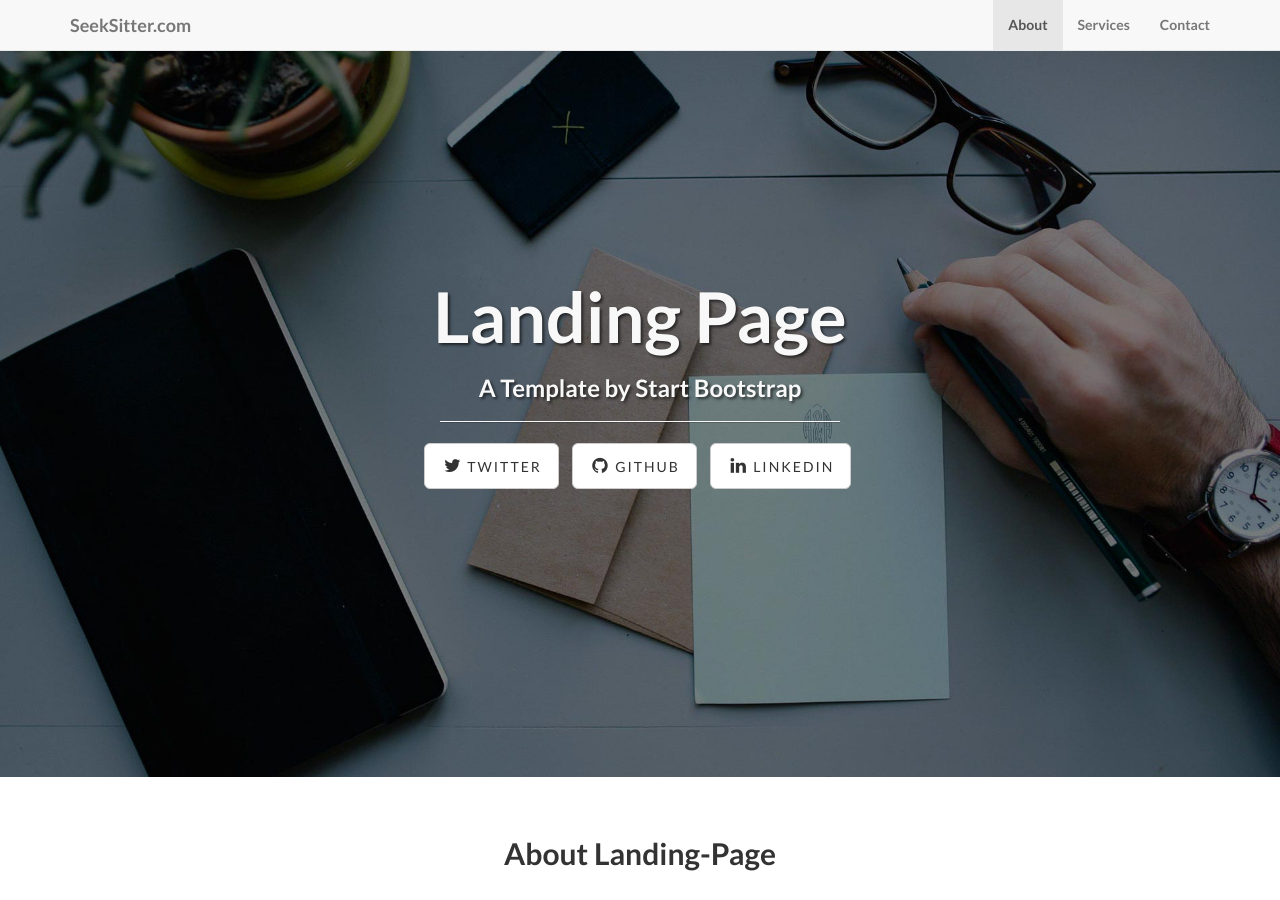
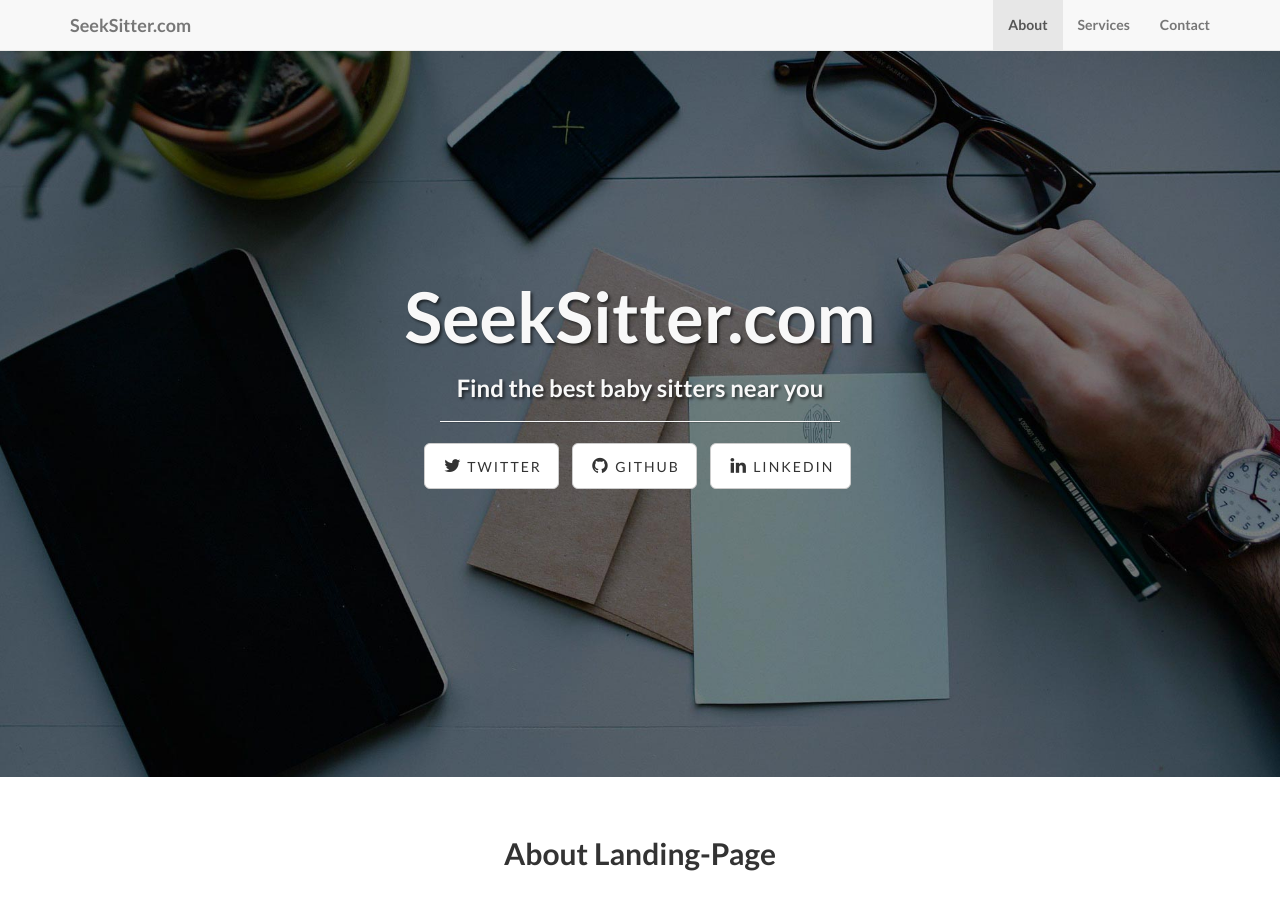
Before and after one commit to aizdevlabs/aizdevlabs.github.io, a Jekyll site: the page built from index.html, in a window 1280 px wide and 900 px high. Built offline with Jekyll 4.4.1, drawn with Linux system fonts in a browser that asks for light colours.

Commit message:
Change index

```diff
--- a/index.html
+++ b/index.html
@@ -1,5 +1,5 @@
 ---
 layout: default
-title: Landing Page
-subTitle: A Template by Start Bootstrap
+title: SeekSitter.com
+subTitle: Find the best baby sitters near you
 ---
```
